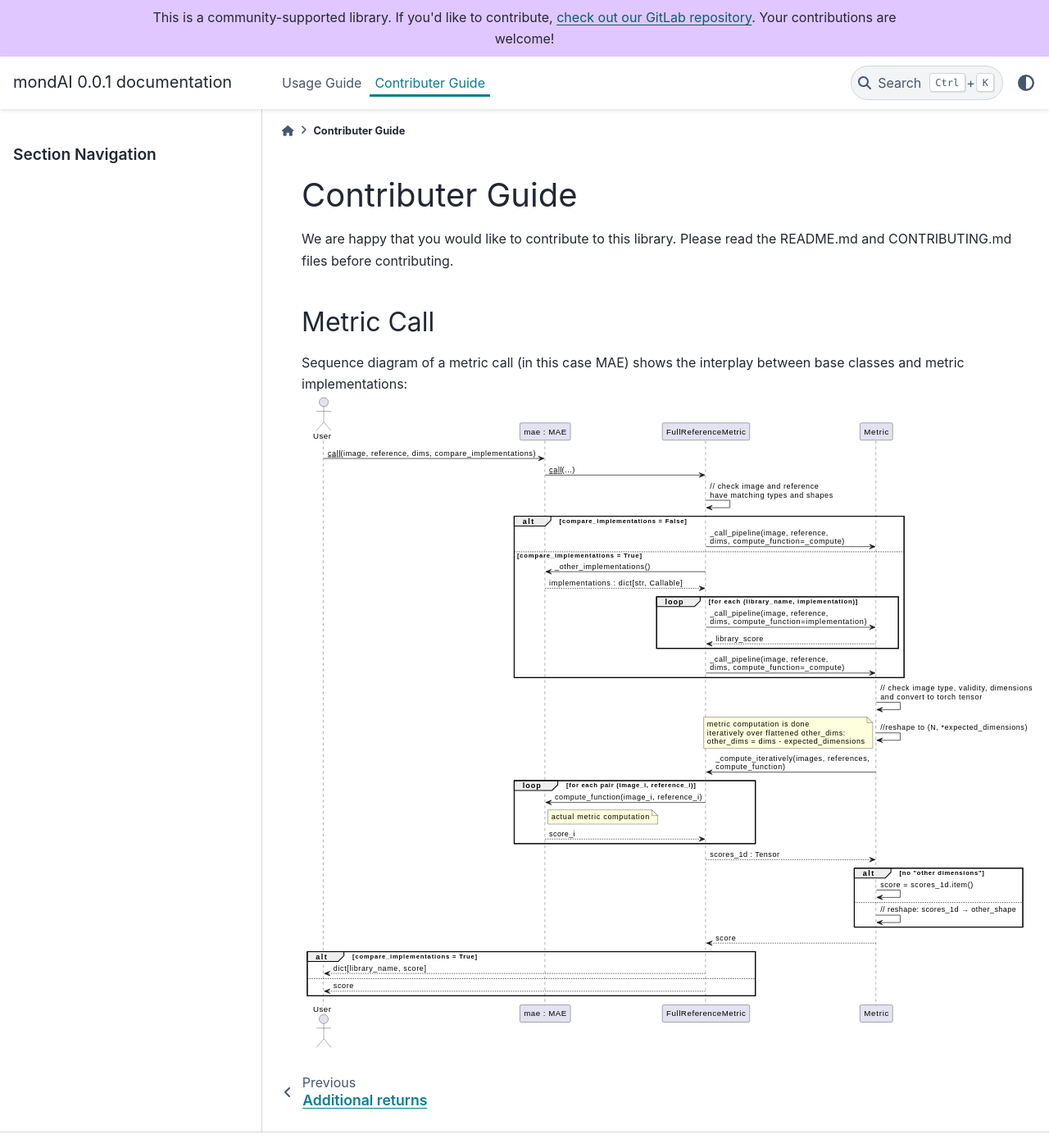
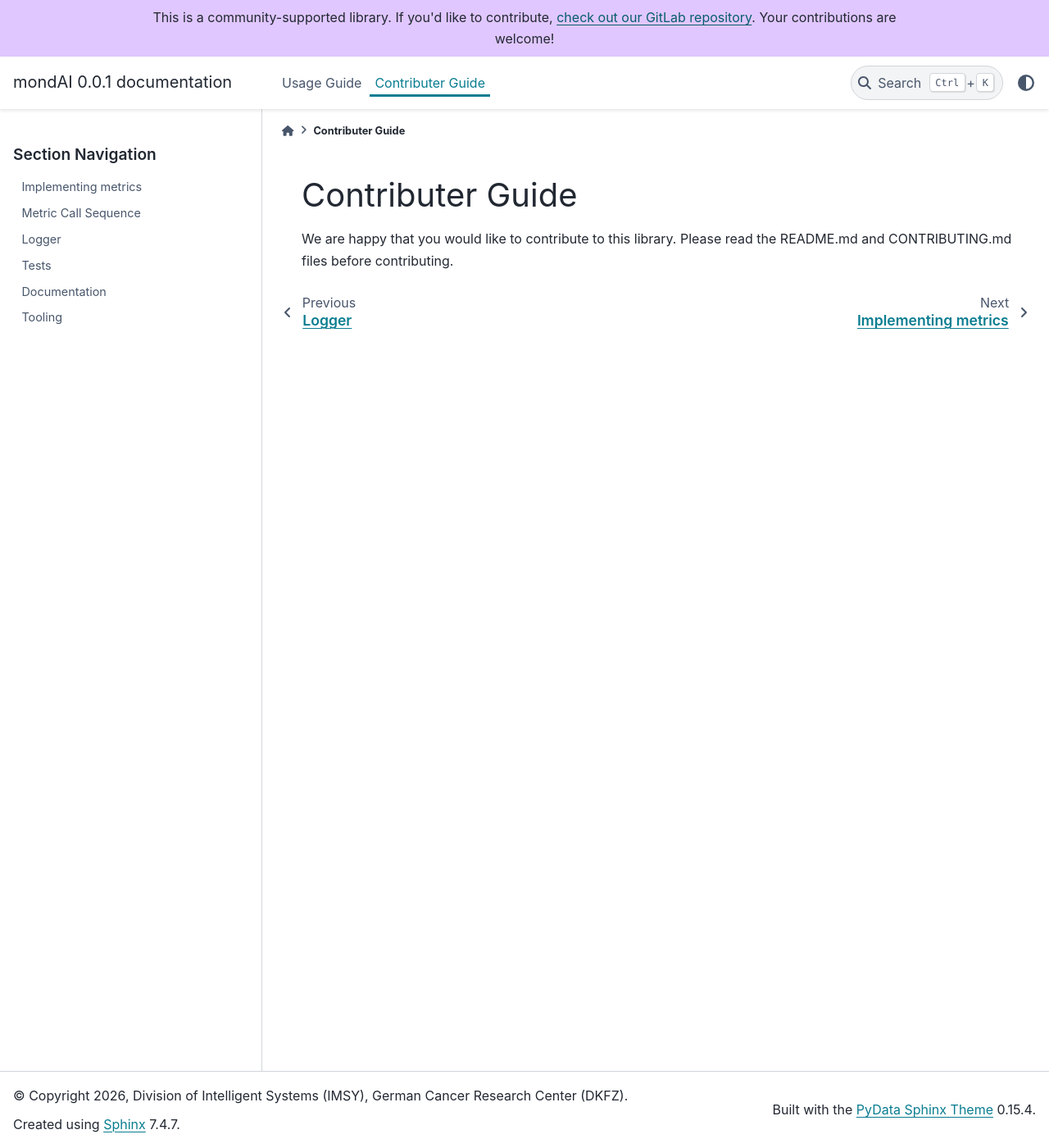
Before and after one commit to IMSY-DKFZ/mondAI, a Sphinx documentation site: the page built from docs/source/contributer_guide.md, in a window 1280 px wide and 1400 px high. Shown: the whole window at 82% size. Built offline with Sphinx 7.4.7 and the PyData theme 0.15.4, drawn with Linux system fonts in a browser that asks for light colours; pages that are not in the unit, such as notebooks, are missing from menus.

Commit message:
Added contributer guide content to documentation

````diff
--- a/docs/source/contributer_guide.md
+++ b/docs/source/contributer_guide.md
@@ -1,8 +1,13 @@
 # Contributer Guide
 
+```{toctree}
+:hidden:
+contributer_guide/reimplementing_metrics
+contributer_guide/metric_call
+contributer_guide/logger
+contributer_guide/tests
+contributer_guide/documentation
+contributer_guide/tooling
+```
+
 We are happy that you would like to contribute to this library. Please read the README.md and CONTRIBUTING.md files before contributing.
-
-## Metric Call
-
-Sequence diagram of a metric call (in this case MAE) shows the interplay between base classes and metric implementations:
-![alt text](/_static/sequence_diagram_metric_call.svg)
--- a/docs/source/user_guide.md
+++ b/docs/source/user_guide.md
@@ -14,6 +14,7 @@
 user_guide/image_shapes
 user_guide/comparison
 user_guide/additional_returns
+user_guide/logger
 ```
 
 
````
Also changed, not shown: docs/source/contributer_guide/documentation.md (added, +12 -0 lines), docs/source/contributer_guide/logger.md (added, +16 -0 lines), docs/source/contributer_guide/metric_call.md (added, +4 -0 lines), docs/source/contributer_guide/reimplementing_metrics.md (added, +16 -0 lines), docs/source/contributer_guide/tests.md (added, +20 -0 lines), docs/source/contributer_guide/tooling.md (added, +29 -0 lines), docs/source/user_guide/limitations.md (+2 -0 lines), docs/source/user_guide/logger.md (added, +10 -0 lines).
